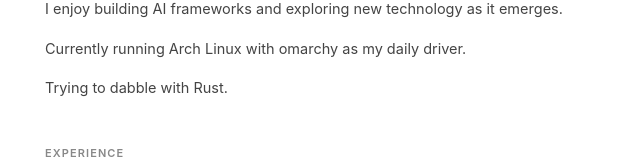
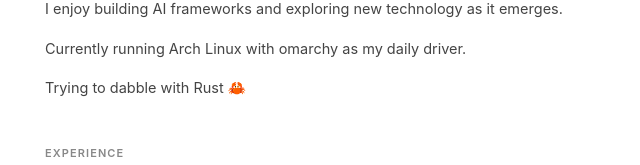
Before and after one commit to KhizarImran/khizarimrandotcom, a Next.js app: page / in a window 1280 px wide. Shown: the part 544-709 px from the top of the page, without its empty margins (319-959 px from the left). Built offline with nearby package versions, Linux system fonts and the light colour scheme.

Commit message:
rust emoji

```diff
--- a/src/app/page.tsx
+++ b/src/app/page.tsx
@@ -48,7 +48,7 @@ export default function Home() {
             Currently running Arch Linux with omarchy as my daily driver.
           </p>
           <p style={{ fontSize: "14.5px", lineHeight: "1.75", color: "var(--text-2)", marginBottom: "14px" }}>
-            Trying to dabble with Rust.
+            Trying to dabble with Rust 🦀
           </p>
         </section>
 
```
